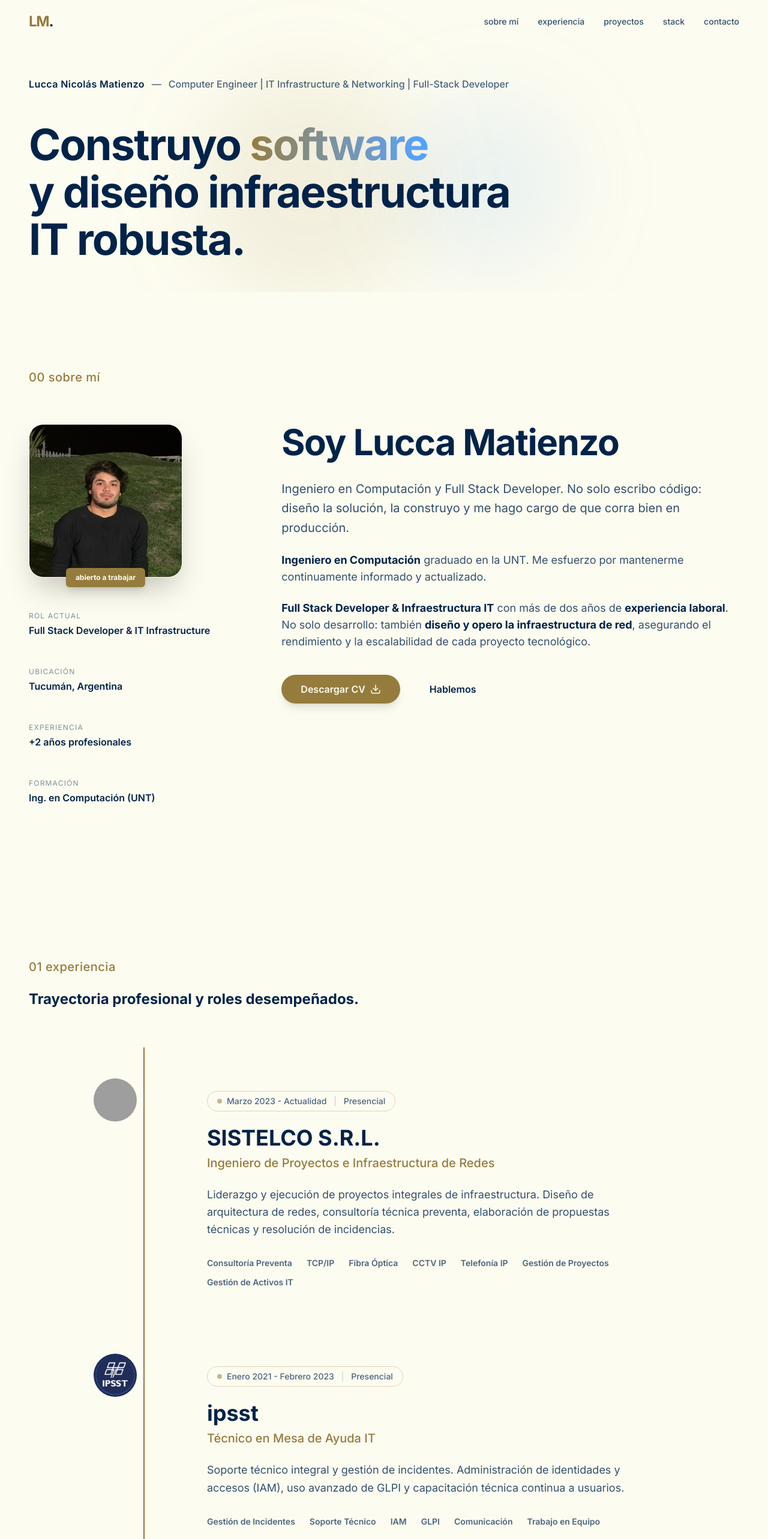
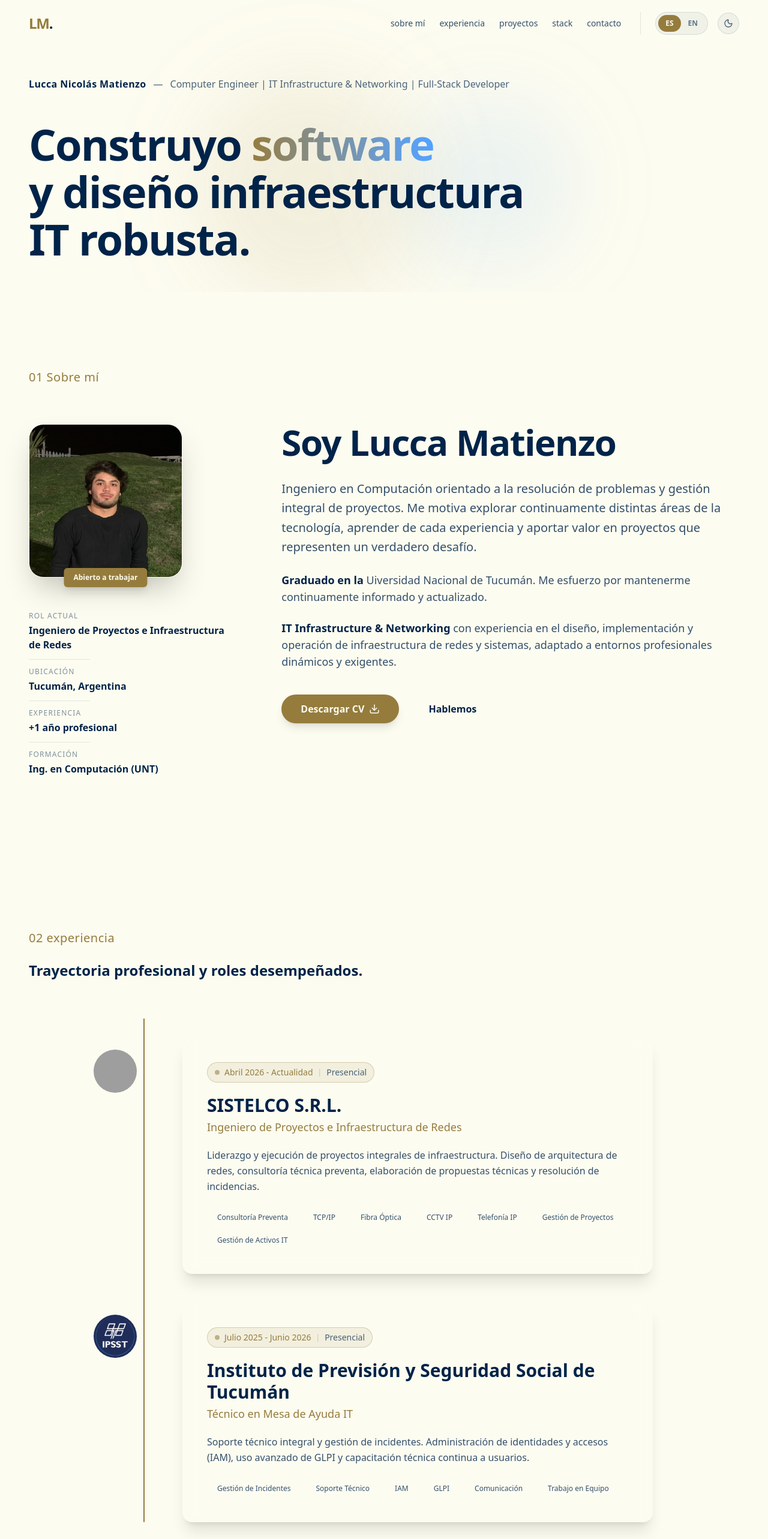
Before and after one commit to LuccaMatienzo/portfolio, a Next.js app: page / in a window 1280 px wide. Shown: the top 2566 px of the page at 60% size. Built offline with nearby package versions, Linux system fonts and the light colour scheme; grey boxes are pictures that could not be loaded.

Commit message:
feat: add theme toggle, language toggle UI, and refine about spacing

```diff
--- a/package.json
+++ b/package.json
@@ -14,6 +14,7 @@
     "framer-motion": "^13.1.1",
     "lucide-react": "^1.34.0",
     "next": "16.3.2",
+    "next-themes": "^0.4.6",
     "react": "19.2.8",
     "react-dom": "19.2.8",
     "react-icons": "^5.7.0",
--- a/src/app/layout.tsx
+++ b/src/app/layout.tsx
@@ -1,6 +1,7 @@
 import type { Metadata } from "next";
 import { Inter } from "next/font/google";
 import "./globals.css";
+import { ThemeProvider } from "@/components/ThemeProvider";
 
 const inter = Inter({
   variable: "--font-inter",
@@ -8,8 +9,8 @@ const inter = Inter({
 });
 
 export const metadata: Metadata = {
-  title: "Lucca Matienzo - Portfolio",
-  description: "Portfolio profesional de Lucca Matienzo, Desarrollador Web Full Stack",
+  title: "Lucca Nicolás Matienzo - Computer Engineer",
+  description: "Portafolio profesional de Lucca Nicolás Matienzo. Ingeniero en Computación, Full Stack Developer y especialista en Infraestructura IT y Redes.",
   icons: {
     icon: [
       { url: '/favicon.ico' },
@@ -17,9 +18,9 @@ export const metadata: Metadata = {
       { url: '/icon-512x512.png', sizes: '512x512', type: 'image/png' },
     ],
     apple: [
-      { url: '/icon-192x192.png' },
-    ],
-  },
+      { url: '/icon-192x192.png' }
+    ]
+  }
 };
 
 export default function RootLayout({
@@ -28,8 +29,17 @@ export default function RootLayout({
   children: React.ReactNode;
 }>) {
   return (
-    <html lang="es" className={`${inter.variable} h-full antialiased`}>
-      <body className="min-h-full flex flex-col">{children}</body>
+    <html lang="es" suppressHydrationWarning className="scroll-smooth">
+      <body className={`${inter.variable} font-sans antialiased`}>
+        <ThemeProvider
+          attribute="class"
+          defaultTheme="system"
+          enableSystem
+          disableTransitionOnChange
+        >
+          {children}
+        </ThemeProvider>
+      </body>
     </html>
   );
 }
--- /dev/null
+++ b/src/components/ThemeProvider.tsx
@@ -0,0 +1,8 @@
+"use client";
+
+import { ThemeProvider as NextThemesProvider } from "next-themes";
+import { ComponentProps } from "react";
+
+export function ThemeProvider({ children, ...props }: ComponentProps<typeof NextThemesProvider>) {
+  return <NextThemesProvider {...props}>{children}</NextThemesProvider>;
+}
--- a/src/components/sections/About.tsx
+++ b/src/components/sections/About.tsx
@@ -7,7 +7,7 @@ import Section from "../ui/Section";
 
 export default function About() {
   return (
-    <Section id="sobre-mi" title="00 sobre mí" className="pt-0">
+    <Section id="sobre-mi" title="01 Sobre mí" className="pt-0">
       <div className="grid grid-cols-1 lg:grid-cols-12 gap-12 lg:gap-20 items-start">
 
         {/* Left Column: Photo and Stats */}
@@ -32,7 +32,7 @@ export default function About() {
             </div>
             {/* Badge overlapping bottom center */}
             <div className="absolute -bottom-4 left-1/2 -translate-x-1/2 bg-primary text-background text-xs font-bold px-4 py-2 rounded-md whitespace-nowrap shadow-lg">
-              abierto a trabajar
+              Abierto a trabajar
             </div>
           </motion.div>
 
@@ -41,23 +41,23 @@ export default function About() {
             whileInView={{ opacity: 1, y: 0 }}
             viewport={{ once: true }}
             transition={{ duration: 0.6, delay: 0.2 }}
-            className="space-y-6 pt-4"
+            className="space-y-3 pt-4"
           >
             <div>
               <p className="text-xs text-foreground/50 tracking-widest uppercase mb-1">Rol Actual</p>
-              <p className="font-semibold text-foreground">Full Stack Developer & IT Infrastructure</p>
+              <p className="font-semibold text-foreground">Ingeniero de Proyectos e Infraestructura de Redes</p>
             </div>
-            <div className="w-full h-px bg-white/5"></div>
+            <div className="w-[30%] h-px bg-foreground/10"></div>
             <div>
               <p className="text-xs text-foreground/50 tracking-widest uppercase mb-1">Ubicación</p>
               <p className="font-semibold text-foreground">Tucumán, Argentina</p>
             </div>
-            <div className="w-full h-px bg-white/5"></div>
+            <div className="w-[30%] h-px bg-foreground/10"></div>
             <div>
               <p className="text-xs text-foreground/50 tracking-widest uppercase mb-1">Experiencia</p>
-              <p className="font-semibold text-foreground">+2 años profesionales</p>
+              <p className="font-semibold text-foreground">+1 año profesional</p>
             </div>
-            <div className="w-full h-px bg-white/5"></div>
+            <div className="w-[30%] h-px bg-foreground/10"></div>
             <div>
               <p className="text-xs text-foreground/50 tracking-widest uppercase mb-1">Formación</p>
               <p className="font-semibold text-foreground">Ing. en Computación (UNT)</p>
@@ -87,13 +87,13 @@ export default function About() {
             className="text-lg md:text-xl text-foreground/80 space-y-6 mb-10 leading-relaxed"
           >
             <p>
-              Ingeniero en Computación y Full Stack Developer. No solo escribo código: diseño la solución, la construyo y me hago cargo de que corra bien en producción.
+              Ingeniero en Computación orientado a la resolución de problemas y gestión integral de proyectos. Me motiva explorar continuamente distintas áreas de la tecnología, aprender de cada experiencia y aportar valor en proyectos que representen un verdadero desafío.
             </p>
             <p className="text-base md:text-lg">
-              <strong className="text-foreground">Ingeniero en Computación</strong> graduado en la UNT. Me esfuerzo por mantenerme continuamente informado y actualizado.
+              <strong className="text-foreground">Graduado en la </strong> Uiversidad Nacional de Tucumán. Me esfuerzo por mantenerme continuamente informado y actualizado.
             </p>
             <p className="text-base md:text-lg">
-              <strong className="text-foreground">Full Stack Developer & Infraestructura IT</strong> con más de dos años de <strong className="text-foreground">experiencia laboral</strong>. No solo desarrollo: también <strong className="text-foreground">diseño y opero la infraestructura de red</strong>, asegurando el rendimiento y la escalabilidad de cada proyecto tecnológico.
+              <strong className="text-foreground">IT Infrastructure & Networking</strong> con experiencia en el diseño, implementación y operación de infraestructura de redes y sistemas, adaptado a entornos profesionales dinámicos y exigentes.
             </p>
           </motion.div>
 
--- a/src/components/sections/Contact.tsx
+++ b/src/components/sections/Contact.tsx
@@ -4,7 +4,7 @@ import { FaLinkedin, FaGithub } from "react-icons/fa";
 
 export default function Contact() {
   return (
-    <Section id="contacto" title="04 contacto" subtitle="¿Hablamos?">
+    <Section id="contacto" title="05 Contacto" subtitle="¿Hablamos?">
       <div className="max-w-4xl mx-auto">
         <p className="text-foreground/80 text-lg mb-12">
           Actualmente estoy abierto a nuevas oportunidades. Ya sea que tengas una pregunta, una propuesta de proyecto o simplemente quieras saludar, ¡no dudes en contactarme!
--- a/src/components/sections/Experience.tsx
+++ b/src/components/sections/Experience.tsx
@@ -12,7 +12,7 @@ const experiences = [
     role: "Ingeniero de Proyectos e Infraestructura de Redes",
     company: "SISTELCO S.R.L.",
     logo: "/sistelco.png",
-    dateTag: "Marzo 2023 - Actualidad",
+    dateTag: "Abril 2026 - Actualidad",
     workType: "Presencial",
     description: "Liderazgo y ejecución de proyectos integrales de infraestructura. Diseño de arquitectura de redes, consultoría técnica preventa, elaboración de propuestas técnicas y resolución de incidencias.",
     tags: ["Consultoría Preventa", "TCP/IP", "Fibra Óptica", "CCTV IP", "Telefonía IP", "Gestión de Proyectos", "Gestión de Activos IT"],
@@ -20,9 +20,9 @@ const experiences = [
   {
     id: 2,
     role: "Técnico en Mesa de Ayuda IT",
-    company: "ipsst",
+    company: "Instituto de Previsión y Seguridad Social de Tucumán",
     logo: "/ipsst.png",
-    dateTag: "Enero 2021 - Febrero 2023",
+    dateTag: "Julio 2025 - Junio 2026",
     workType: "Presencial",
     description: "Soporte técnico integral y gestión de incidentes. Administración de identidades y accesos (IAM), uso avanzado de GLPI y capacitación técnica continua a usuarios.",
     tags: ["Gestión de Incidentes", "Soporte Técnico", "IAM", "GLPI", "Comunicación", "Trabajo en Equipo"],
@@ -43,7 +43,7 @@ export default function Experience() {
   });
 
   return (
-    <Section id="experiencia" title="01 experiencia" subtitle="Trayectoria profesional y roles desempeñados.">
+    <Section id="experiencia" title="02 experiencia" subtitle="Trayectoria profesional y roles desempeñados.">
       <div ref={ref} className="max-w-4xl mx-auto space-y-12 relative pt-8 pb-12 pl-6 sm:pl-12">
 
         {/* Background static line */}
@@ -80,30 +80,35 @@ export default function Experience() {
             </div>
 
             {/* Card Content */}
-            <div className="w-full ml-10 sm:ml-16 glass p-6 sm:p-10 rounded-2xl border transition-all duration-300 hover:border-primary/40 hover:shadow-primary/5 hover:-translate-y-1 relative overflow-hidden">
+            <div className="w-full ml-10 sm:ml-16 bg-white/5 backdrop-blur-md p-6 sm:p-10 rounded-2xl border border-white/10 shadow-xl transition-all duration-300 hover:border-primary/40 hover:shadow-primary/5 hover:-translate-y-1 relative overflow-hidden">
+
+              {/* Large faded number in background */}
+              <div className="absolute top-4 right-6 text-7xl font-bold text-white/5 select-none pointer-events-none">
+                0{index + 1}
+              </div>
 
               {/* Date & Type Badge */}
-              <div className="inline-flex items-center gap-2 px-4 py-1.5 rounded-full border border-primary/30 text-xs sm:text-sm font-medium mb-6">
+              <div className="inline-flex items-center gap-2 px-3 py-1.5 rounded-full border border-primary/30 bg-primary/10 text-primary text-xs sm:text-sm font-medium mb-5">
                 <div className="w-2 h-2 rounded-full bg-primary animate-pulse"></div>
-                <span className="text-foreground/70">{exp.dateTag}</span>
-                <span className="text-foreground/30 font-light px-1">|</span>
+                <span>{exp.dateTag}</span>
+                <span className="text-primary/40 text-xs">|</span>
                 <span className="text-foreground/70">{exp.workType}</span>
               </div>
 
-              <div className="flex flex-col space-y-2 mb-6 relative z-10">
-                <h3 className="text-3xl sm:text-4xl font-bold text-foreground">{exp.company}</h3>
-                <h4 className="text-xl font-medium text-primary">{exp.role}</h4>
+              <div className="flex flex-col space-y-1 mb-5 relative z-10">
+                <h3 className="text-2xl sm:text-3xl font-bold text-foreground">{exp.company}</h3>
+                <h4 className="text-lg font-medium text-primary">{exp.role}</h4>
               </div>
 
-              <p className="text-foreground/80 leading-relaxed mb-8 relative z-10 text-base sm:text-lg">
+              <p className="text-foreground/80 leading-relaxed mb-6 relative z-10">
                 {exp.description}
               </p>
 
-              <div className="flex flex-wrap gap-x-6 gap-y-3 relative z-10">
+              <div className="flex flex-wrap gap-2 relative z-10">
                 {exp.tags.map((tag) => (
                   <span
                     key={tag}
-                    className="text-sm font-semibold text-foreground/70 hover:text-primary transition-colors"
+                    className="px-4 py-1.5 text-xs font-medium bg-white/5 border border-white/10 rounded-full text-foreground/80 hover:bg-white/10 transition-colors"
                   >
                     {tag}
                   </span>
--- a/src/components/sections/Projects.tsx
+++ b/src/components/sections/Projects.tsx
@@ -33,7 +33,7 @@ const projects = [
 
 export default function Projects() {
   return (
-    <Section id="proyectos" title="02 proyectos" subtitle="Proyectos en producción y arquitectura de software.">
+    <Section id="proyectos" title="03 Proyectos" subtitle="Proyectos en producción y arquitectura de software.">
       <div className="space-y-24">
         {projects.map((project, index) => (
           <motion.div
--- a/src/components/sections/Skills.tsx
+++ b/src/components/sections/Skills.tsx
@@ -24,7 +24,7 @@ const skillCategories = [
 
 export default function Skills() {
   return (
-    <Section id="stack" title="03 stack" subtitle="Conocimientos técnicos, herramientas y habilidades de gestión.">
+    <Section id="stack" title="04 Stack" subtitle="Conocimientos técnicos, herramientas y habilidades de gestión.">
       <div className="grid grid-cols-1 md:grid-cols-3 gap-8">
 
         {skillCategories.map((category, index) => (
--- a/src/components/ui/Navbar.tsx
+++ b/src/components/ui/Navbar.tsx
@@ -2,8 +2,9 @@
 
 import { useState, useEffect } from "react";
 import Link from "next/link";
-import { Menu, X } from "lucide-react";
+import { Menu, X, Moon, Sun } from "lucide-react";
 import { motion } from "framer-motion";
+import { useTheme } from "next-themes";
 
 const navLinks = [
   { name: "sobre mí", href: "#sobre-mi" },
@@ -16,8 +17,12 @@ const navLinks = [
 export default function Navbar() {
   const [isOpen, setIsOpen] = useState(false);
   const [isScrolled, setIsScrolled] = useState(false);
+  const { theme, setTheme, systemTheme } = useTheme();
+  const [mounted, setMounted] = useState(false);
+  const [lang, setLang] = useState("ES");
 
   useEffect(() => {
+    setMounted(true);
     const handleScroll = () => {
       setIsScrolled(window.scrollY > 20);
     };
@@ -25,10 +30,17 @@ export default function Navbar() {
     return () => window.removeEventListener("scroll", handleScroll);
   }, []);
 
+  const toggleTheme = () => {
+    const currentTheme = theme === "system" ? systemTheme : theme;
+    setTheme(currentTheme === "dark" ? "light" : "dark");
+  };
+
   return (
     <header
       className={`fixed top-0 w-full z-50 transition-all duration-300 ${
-        isScrolled ? "glass py-3 shadow-md" : "bg-transparent py-5"
+        isScrolled
+          ? "bg-background/80 backdrop-blur-md shadow-sm border-b border-foreground/5 py-3"
+          : "bg-transparent py-5"
       }`}
     >
       <div className="container mx-auto px-6 md:px-12 flex justify-between items-center">
@@ -37,7 +49,8 @@ export default function Navbar() {
         </Link>
 
         {/* Desktop Nav */}
-        <nav className="hidden md:flex space-x-8">
+        <div className="hidden md:flex items-center space-x-8">
+          <nav className="flex space-x-6">
             {navLinks.map((link) => (
               <Link
                 key={link.name}
@@ -49,13 +62,54 @@ export default function Navbar() {
             ))}
           </nav>
 
+          <div className="flex items-center space-x-4 border-l border-foreground/10 pl-6">
+            {/* Language Toggle */}
+            <div className="flex items-center bg-foreground/5 rounded-full p-1 border border-foreground/10">
+              {["ES", "EN"].map((l) => (
+                <button
+                  key={l}
+                  onClick={() => setLang(l)}
+                  className={`text-xs font-bold px-3 py-1.5 rounded-full transition-colors ${
+                    lang === l ? "bg-primary text-background" : "text-foreground/60 hover:text-foreground"
+                  }`}
+                >
+                  {l}
+                </button>
+              ))}
+            </div>
+
+            {/* Theme Toggle */}
+            <button
+              onClick={toggleTheme}
+              className="w-9 h-9 flex items-center justify-center rounded-full border border-foreground/10 text-foreground/70 hover:text-primary hover:border-primary/50 bg-foreground/5 transition-all"
+              aria-label="Toggle Theme"
+            >
+              {mounted && (theme === "dark" || (theme === "system" && systemTheme === "dark"))
+                ? <Sun size={16} />
+                : <Moon size={16} />
+              }
+            </button>
+          </div>
+        </div>
+
         {/* Mobile Menu Toggle */}
+        <div className="flex items-center space-x-4 md:hidden">
           <button
-          className="md:hidden text-foreground hover:text-primary transition"
+            onClick={toggleTheme}
+            className="w-9 h-9 flex items-center justify-center rounded-full border border-foreground/10 text-foreground/70 bg-foreground/5 transition-all"
+          >
+            {mounted && (theme === "dark" || (theme === "system" && systemTheme === "dark"))
+              ? <Sun size={16} />
+              : <Moon size={16} />
+            }
+          </button>
+          <button
+            className="text-foreground hover:text-primary transition"
             onClick={() => setIsOpen(!isOpen)}
           >
             {isOpen ? <X size={28} /> : <Menu size={28} />}
           </button>
+        </div>
       </div>
 
       {/* Mobile Nav */}
@@ -64,7 +118,7 @@ export default function Navbar() {
           initial={{ opacity: 0, y: -20 }}
           animate={{ opacity: 1, y: 0 }}
           exit={{ opacity: 0, y: -20 }}
-          className="absolute top-full left-0 w-full glass shadow-xl flex flex-col items-center py-6 space-y-6 md:hidden"
+          className="absolute top-full left-0 w-full bg-background/95 backdrop-blur-xl shadow-xl flex flex-col items-center py-6 space-y-6 md:hidden border-b border-foreground/10"
         >
           {navLinks.map((link) => (
             <Link
@@ -76,6 +130,21 @@ export default function Navbar() {
               {link.name}
             </Link>
           ))}
+
+          {/* Mobile Language Toggle */}
+          <div className="flex items-center bg-foreground/5 rounded-full p-1 border border-foreground/10 mt-4">
+            {["ES", "EN"].map((l) => (
+              <button
+                key={l}
+                onClick={() => setLang(l)}
+                className={`text-sm font-bold px-4 py-2 rounded-full transition-colors ${
+                  lang === l ? "bg-primary text-background" : "text-foreground/60 hover:text-foreground"
+                }`}
+              >
+                {l}
+              </button>
+            ))}
+          </div>
         </motion.div>
       )}
     </header>
```
Also changed, not shown: 1 other file (tests, documents, lock files or other folders). Lines whose indentation alone changed are shown as unchanged.
